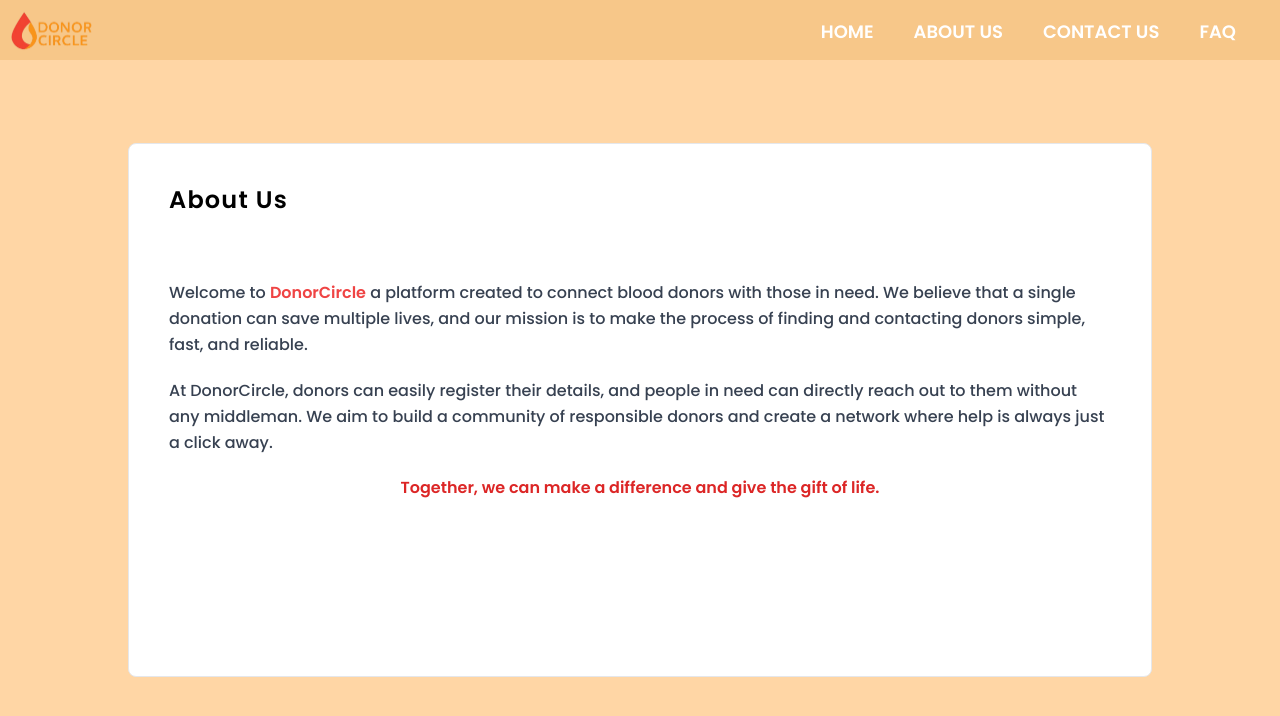
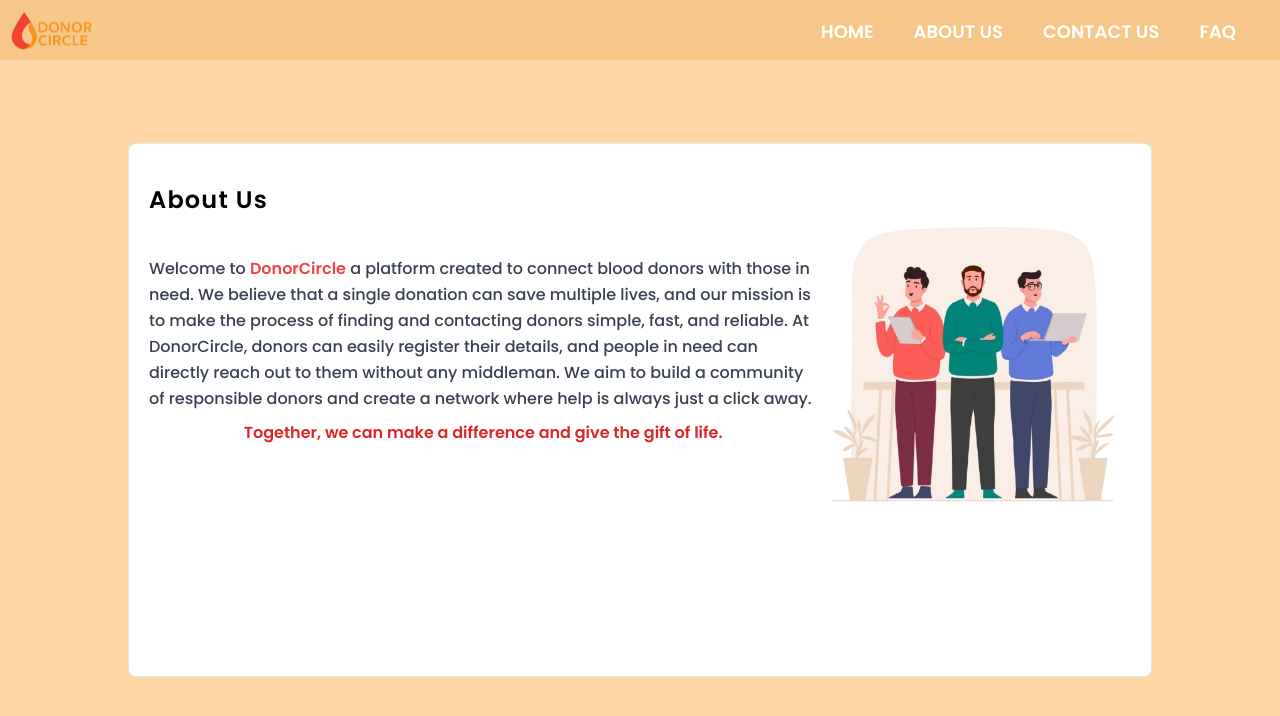
Before and after one commit to TanmayVidhate/DonorCircle_2, a React (Vite) app in the folder client/: page /aboutus in a window 1280 px wide. Shown: the top 716 px of the page. Built offline with nearby package versions, Linux system fonts and the light colour scheme.

Commit message:
add image and flex class

```diff
--- a/client/src/Views/AboutUs.jsx
+++ b/client/src/Views/AboutUs.jsx
@@ -1,24 +1,31 @@
 import React from 'react'
+
+import img from "../assets/User_profile_update_img/about.png"
+
+
 
 // import Component
 import Navbar from '../Components/Navbar'
+import Image from '../Components/Image'
 
 function AboutUs() {
     return (
         <div className='flex flex-col w-screen min-h-screen bg-[#ffd6a5]  xl:h-screen  '>
             <Navbar />
             <div className='flex-1 grid place-items-center'>
-                <div className='border rounded-lg m-5 mt-24 bg-[#FFFFFF] w-5/6  p-5  sm:w-3/4 sm:px-5 lg:mt-10 lg:w-4/5 lg:h-4/6 2xl:w-3/5 '>
-                    <p className=' text-2xl font-semibold  tracking-wider  m-5 '>About Us</p>
 
-                    <div className='lg:my-16 '>
-                        <div className="text-gray-700 leading-relaxed  m-5">Welcome to <span className='font-semibold text-red-500'>DonorCircle</span> a platform created to connect blood donors with those in need. We believe that a single donation can save multiple lives, and our mission is to make the
+                <div className='border rounded-lg m-5 mt-24 bg-[#FFFFFF] min-h-max w-5/6  p-5  sm:w-3/4 sm:px-5 lg:mt-10 lg:w-4/5 lg:h-4/6 2xl:w-3/5 '>
+                    <p className=' text-2xl font-semibold  tracking-wider  my-5  '>About Us</p>
+                    <div className='lg:flex lg:justify-center '>
+                        <div className="text-gray-700 leading-relaxed lg:w-5/6 lg: my-5 ">Welcome to <span className='font-semibold text-red-500'>DonorCircle</span> a platform created to connect blood donors with those in need. We believe that a single donation can save multiple lives, and our mission is to make the
                             process of finding and contacting donors simple, fast, and reliable.
+                            At DonorCircle, donors can easily register their details, and people in need can directly
+                            reach out to them without any middleman. We aim to build a community of responsible donors and create a network where help is always just a click away.
+                            <div className="text-center text-red-600 font-semibold mt-2">Together, we can make a difference and give the gift of life.</div>
                         </div>
-                        <div className="text-gray-700 leading-relaxed  m-5">At DonorCircle, donors can easily register their details, and people in need can directly
-                            reach out to them without any middleman. We aim to build a community of responsible donors and create a network where help is always just a click away.
+                        <div className='  lg:h-4/5 lg:-my-16 '>
+                            <Image img_url={img} className="!w-full !object-scale-down sm:!object-scale-down md:!object-scale-down lg:!object-contain h-4/5 " />
                         </div>
-                        <div className="text-center text-red-600 font-semibold mt-2">Together, we can make a difference and give the gift of life.</div>
                     </div>
                 </div>
             </div>
```
Also changed, not shown: client/src/assets/User_profile_update_img/about.png (added).
